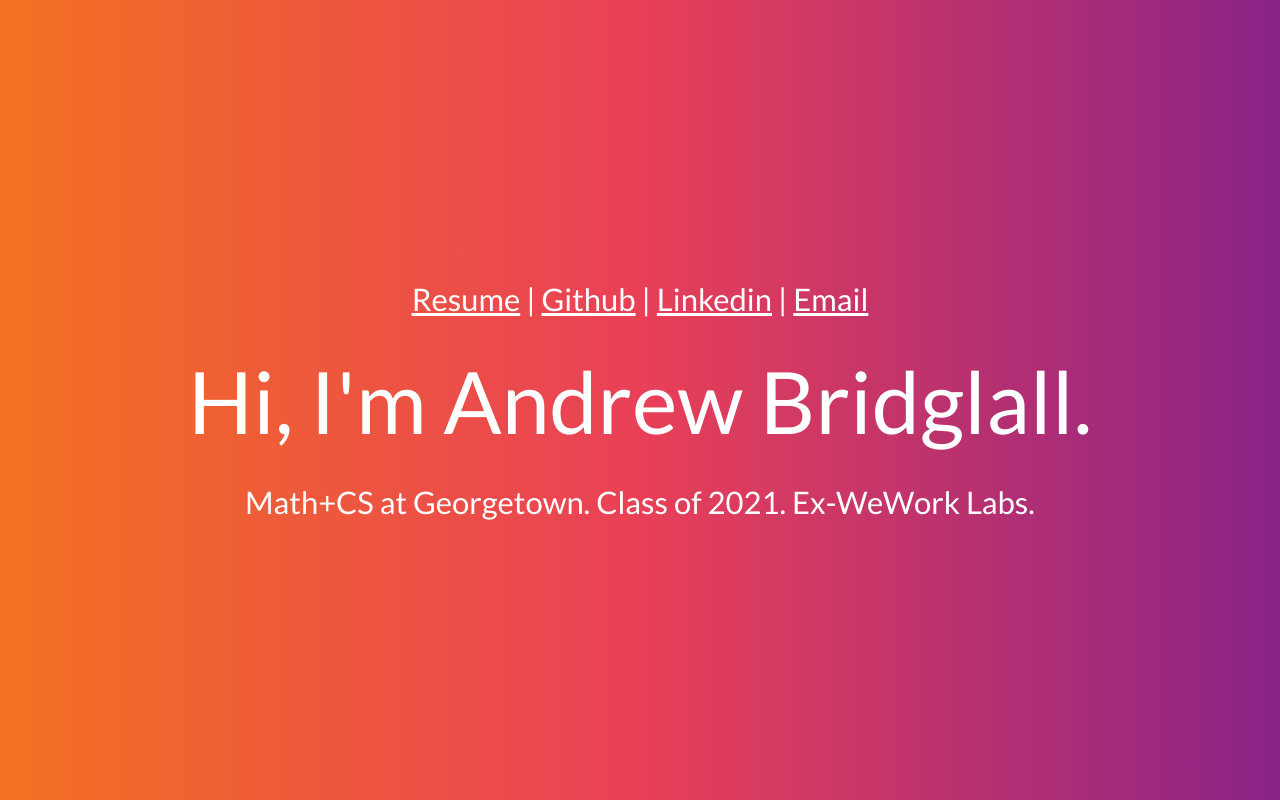
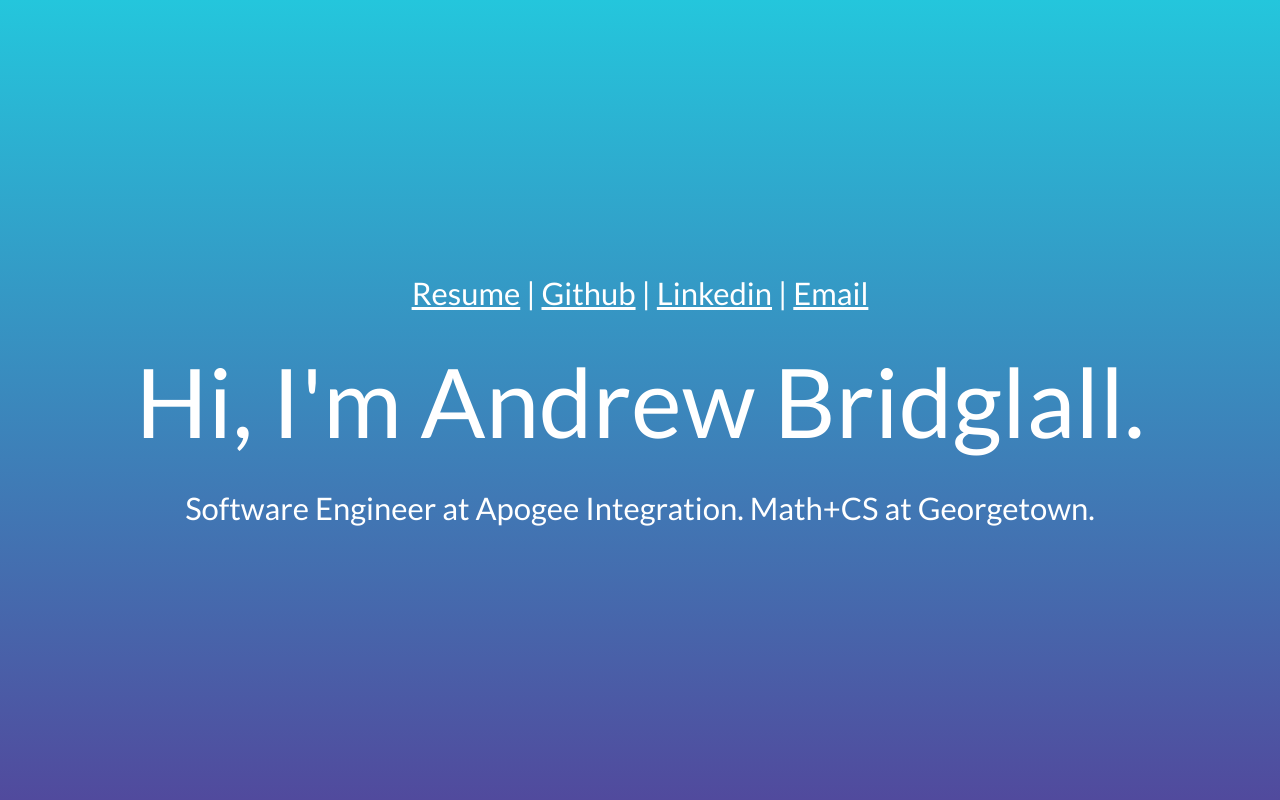
Before and after one commit to andrewbridglall/Portfolio-Website, a React (Create React App) app: page / in a window 1280 px wide. Built offline with nearby package versions, Linux system fonts and the light colour scheme.

Commit message:
update ui

```diff
--- a/src/App.css
+++ b/src/App.css
@@ -3,16 +3,28 @@
 }
 
 .App-header {
-  background: #8a2387;
+  background: #24c6dc; /* fallback for old browsers */
+  background: -webkit-linear-gradient(
+    to bottom,
+    #24c6dc,
+    #514a9d
+  ); /* Chrome 10-25, Safari 5.1-6 */
+  background: linear-gradient(
+    to bottom,
+    #24c6dc,
+    #514a9d
+  ); /* W3C, IE 10+/ Edge, Firefox 16+, Chrome 26+, Opera 12+, Safari 7+ */
+
+  /* background: #8a2387;
   background: -webkit-linear-gradient(to right, #f27121, #e94057, #8a2387);
-  background: linear-gradient(to right, #f27121, #e94057, #8a2387);
+  background: linear-gradient(to right, #f27121, #e94057, #8a2387); */
 
   min-height: 100vh;
   display: flex;
   flex-direction: column;
   align-items: center;
   justify-content: center;
-  font-size: calc(70px + 2vmin);
+  font-size: calc(80px + 2vmin);
   color: white;
 }
 
--- a/src/App.js
+++ b/src/App.js
@@ -12,7 +12,7 @@ function App() {
         </p>
       Hi, I'm Andrew Bridglall.
         <p>
-          Math+CS at Georgetown. Class of 2021. Ex-WeWork Labs.
+          Software Engineer at Apogee Integration. Math+CS at Georgetown.
         </p>
 
       </header>
```
Also changed, not shown: 1 other file (tests, documents, lock files or other folders).
